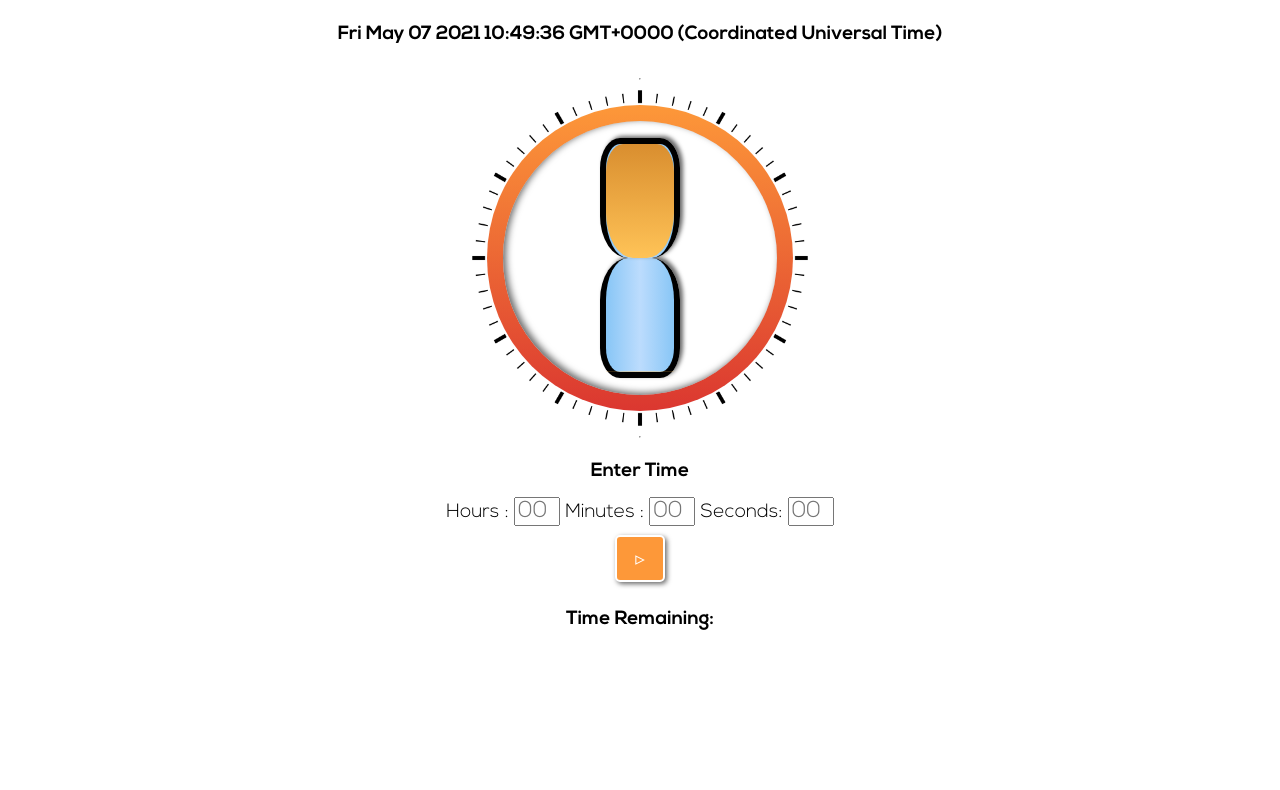
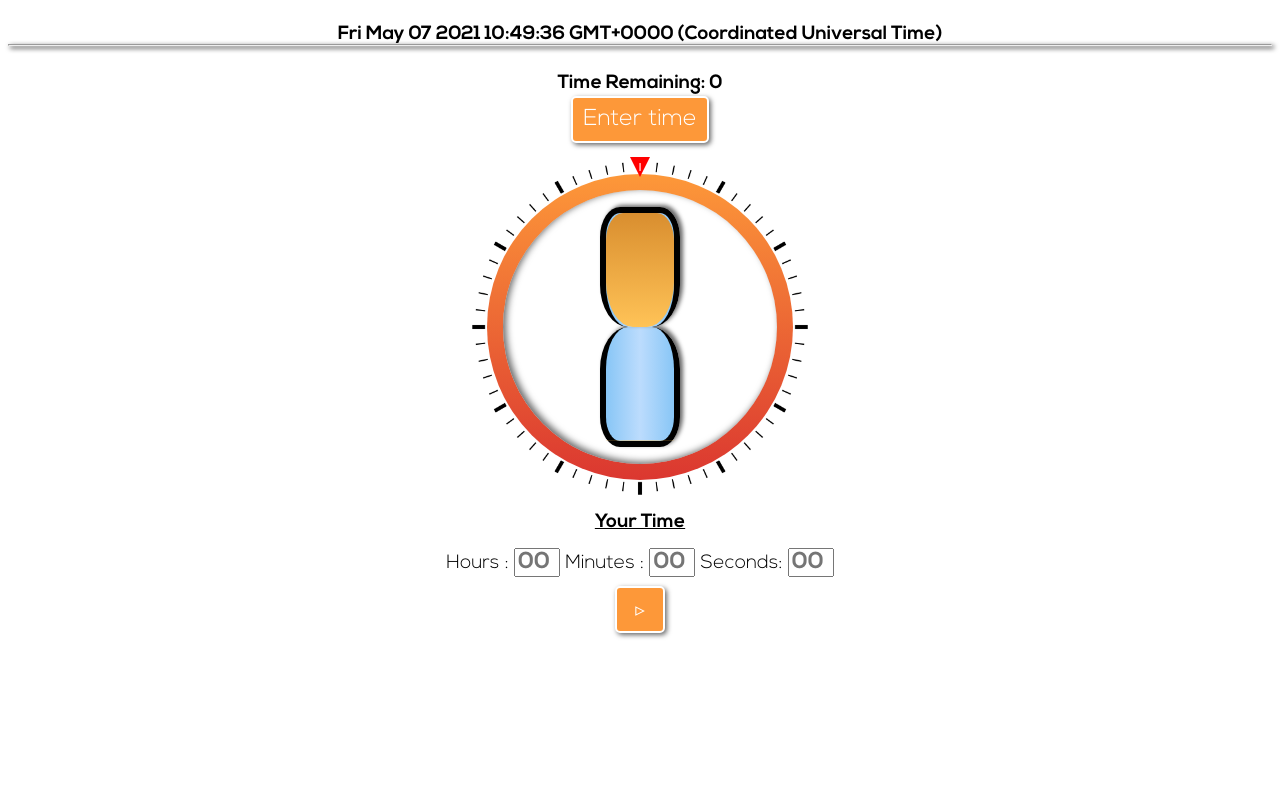
Before and after one commit to COdingaorg/HourGlassTimer, a plain HTML site: page index.html in a window 1280 px wide. Shown: the part 59-849 px from the top of the page. After the commit the page ends 800 px from the top, so only its background shows below. Drawn offline with nearby package versions, Linux system fonts and the light colour scheme.

Commit message:
adds a blink to time is up, rectifies combo sixe issue

```diff
--- a/index.html
+++ b/index.html
@@ -14,7 +14,10 @@
     <h2>Hour Glass Timer</h2>
     <h4 id="showTIme"></h4>
     <hr>
-
+    <div id="display">
+      <h3>Time Remaining: 0<br><a href="#timeInput"><button id="linkDir">Enter time</button> </h3></a>
+      </p>
+    </div>
     <div id="combo">
       <div id="pointer">
         <p>--</p>
@@ -32,9 +35,8 @@
         </div>
       </div>
     </div>
-    <hr>
     <div id="panel">
-      <h2 id="title">Enter Time</h2>
+      <h2 id="title">Your Time</h2>
       <form id="timeInput">
 
         <label for="hours">Hours :
@@ -48,12 +50,7 @@
         </label><br>
         <button type="reset" id="reset">Reset &circlearrowleft;</button>
       </form>
-      <button type="submit" id="submit">&triangleright;</button>
-
-      <div id="display">
-        <h3>Time Remaining: </h3>
-        </p>
-      </div>
+      <a href="#display"></a><button type="submit" id="submit">&triangleright;</button></a>
     </div>
   </div>
   <script src="https://code.jquery.com/jquery-3.6.0.js" integrity="sha256-H+K7U5CnXl1h5ywQfKtSj8PCmoN9aaq30gDh27Xc0jk="
--- a/scripts.js
+++ b/scripts.js
@@ -2,7 +2,9 @@ $(document).ready(function () {
   //show time on page
   var dateShow = new Date();
   $('#showTIme').append(dateShow);
-
+  $('#linkDir').click(function(){
+    $('#linkDir').hide();
+  })
   $('button#submit').click(function (event) {
     event.preventDefault();
     //Adding rotation to pointer element
@@ -97,7 +99,7 @@ $(document).ready(function () {
         clearInterval(x);
 
         $('#display p').first().remove()
-        $('#display').append('<h2>Time Is Up!</h2>');
+        $('#display').append('<h2 id="message">Time Is Up!</h2>');
         $('#pointer').css('animation', 'none');
       }
     },1000)
--- a/styles.css
+++ b/styles.css
@@ -11,6 +11,7 @@
   --Blue:#88C6F6;
   --lightblue:#BCDCFD;
   --black:black;
+  --highlight:#EC6834;
 }
 @font-face {
   font-family: Nexa;
@@ -27,6 +28,24 @@
 }
 h2, h3, h4, h5, h6, p{
   font-size: 1.2em;
+}
+h2{
+  text-decoration: underline;
+}
+#showTIme, #display{
+  margin-bottom: -8px;
+}
+.container{
+  height: auto;
+}
+hr{
+  box-shadow: 2px 2px 5px black;
+  width: 100%;
+}
+#message{
+  color:var(--red);
+  font-size: 1.5em;
+  animation: blink 2s ease-in-out 1s infinite;
 }
 #upperGlass{
   width: 80px;
@@ -114,8 +133,8 @@ form#timeInput input,label{
   display: none;
 }
 #pointer{
-  width: 98%;
-  height: 55%;
+  width: 340px;
+  height: 340px;
   border-radius: 50%;
   position: absolute;
   display: flex;
@@ -129,6 +148,7 @@ form#timeInput input,label{
   background-color: red;
   clip-path: polygon(0 0, 100% 50%, 0 100%);
   color: var(--white);
+  font-size: 1.4em;
 }
 #combo{
   width: 340px;
@@ -149,6 +169,15 @@ button{
   border: 2px solid var(--white);
   margin: 2%;
 }
+input{
+  font-weight: bold;
+}
+button:hover, input:hover{
+  box-shadow: inset 1px 1px 6px black;
+  background-color: var(--highlight);
+  color: white;
+  border: 2px solid black;
+}
 button#submit{
   width: 50px;
 }
@@ -160,3 +189,14 @@ button#submit{
     transform: rotate(450deg);
   }
 }
+@keyframes blink {
+  0%{
+    opacity: 100%;
+  }
+  50%{
+    opacity: 0%;
+  }
+  100%{
+    opacity: 100%;
+  }
+}
```
